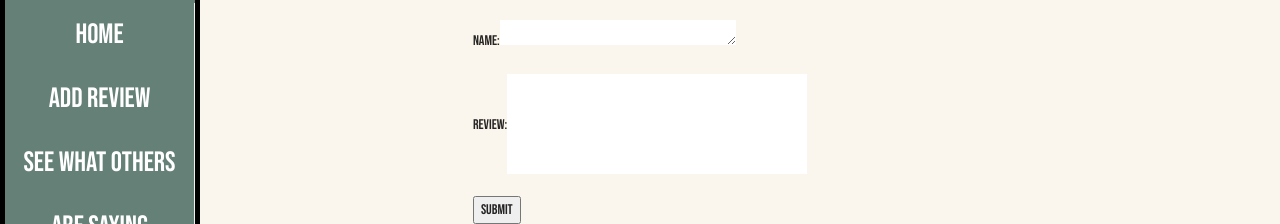
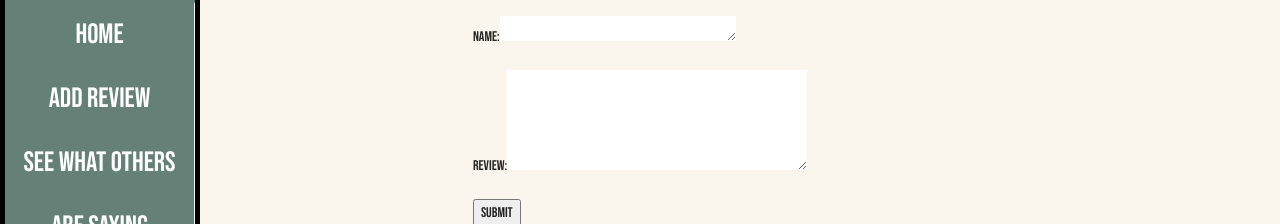
Before and after one commit to brunomaria71/curls-gone-wild-frontend, a React (Create React App) app: page /reviews/add in a window 1280 px wide. Shown: the part 192-416 px from the top of the page. Built offline with nearby package versions, Linux system fonts and the light colour scheme.

Commit message:
got my text area to work

```diff
--- a/src/components/ReviewForm.js
+++ b/src/components/ReviewForm.js
@@ -63,14 +63,16 @@ export default function ReviewForm() {
           <br />
           <label for="reviewOfResults">
             Review:
-            <input
+            <textarea
               className="review-box"
               name="reviewOfResults"
               type="text"
               value={newReview.reviewOfResults}
               onChange={handleChange}
               required="true"
-            />
+              cols="40"
+              rows="10"
+            ></textarea>
           </label>
           <br />
           <button type="submit" onClick={() => handleSubmit()}>
```
